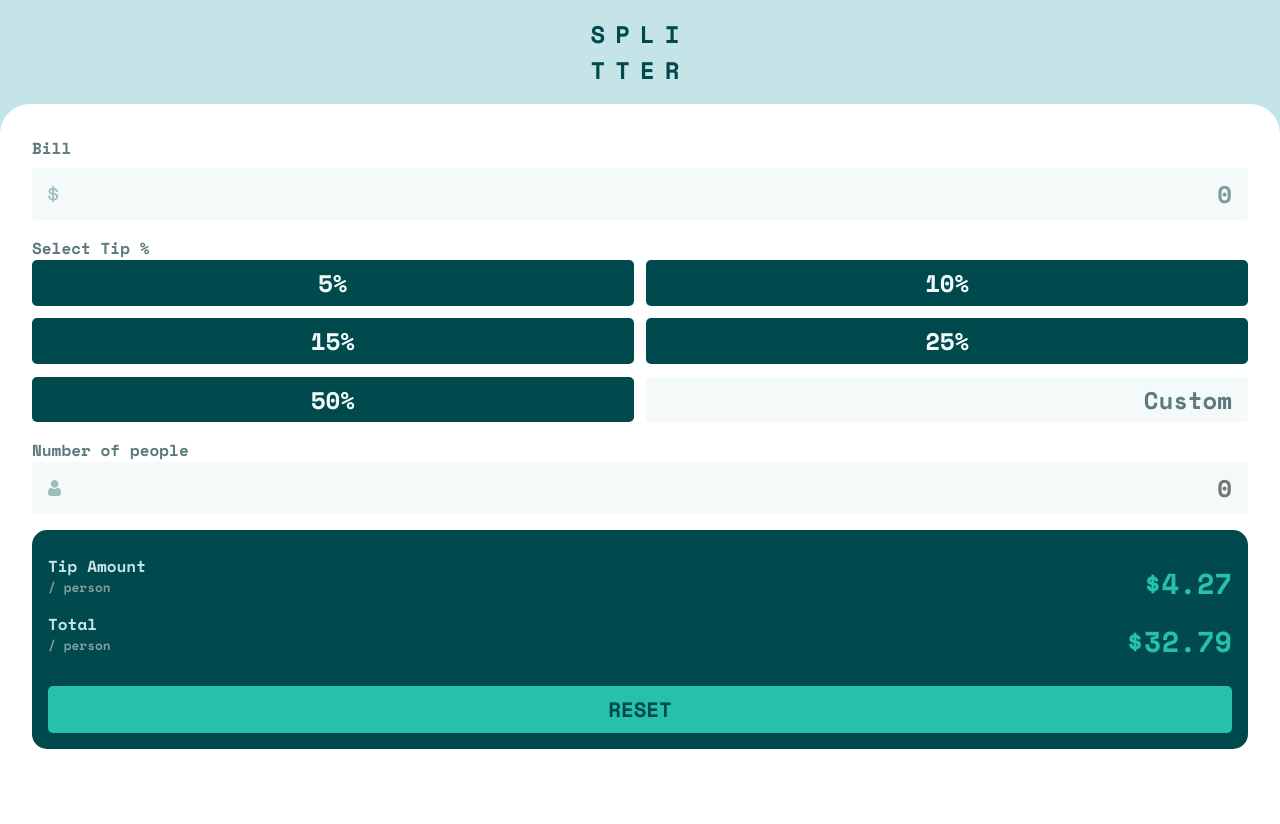
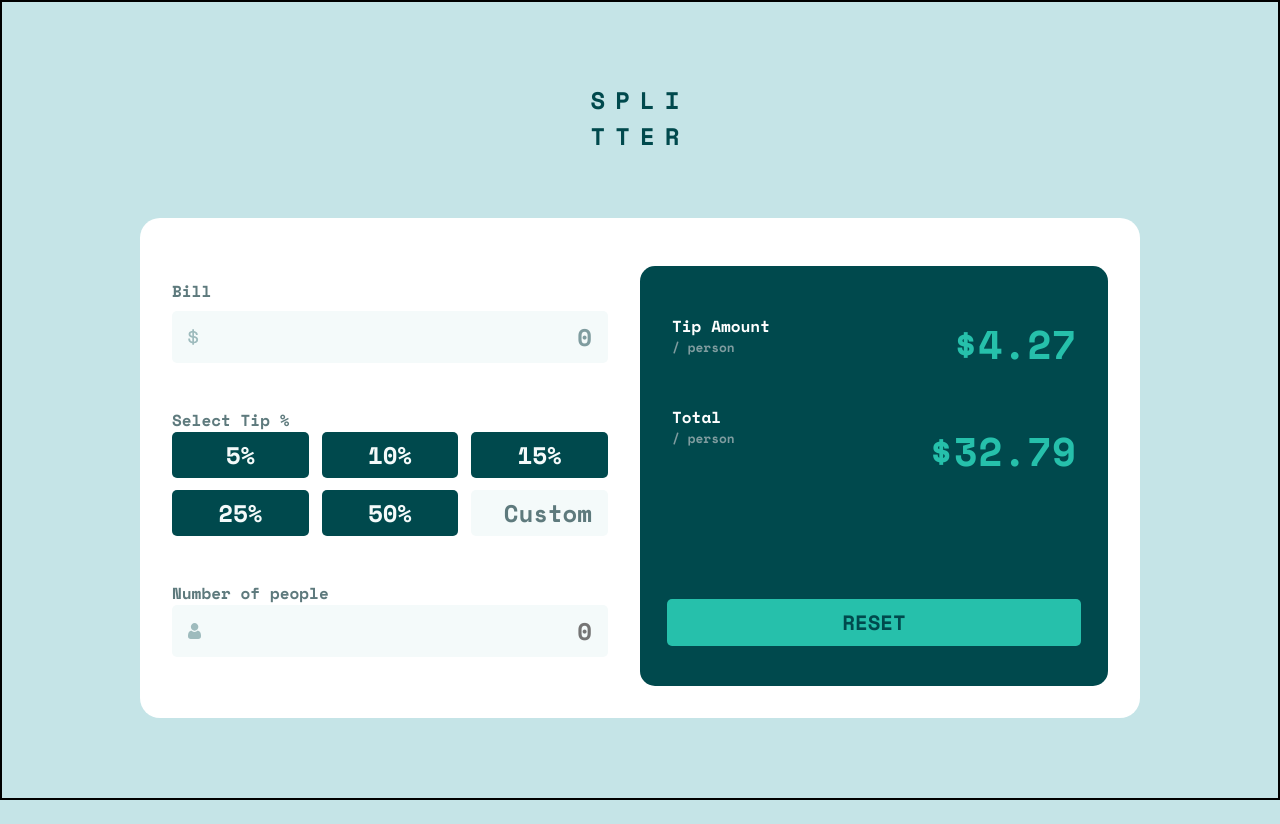
Before and after one commit to VictorMMartinezJr/Tip-Calculator-App, a plain HTML site: page index.html in a window 1280 px wide. After the commit the page ends 800 px from the top, so only its background shows below. Drawn offline with nearby package versions, Linux system fonts and the light colour scheme.

Commit message:
added css for desktop

```diff
--- a/index.html
+++ b/index.html
@@ -17,6 +17,7 @@
     <h1 class="title">SPLI<br />TTER</h1>
     <div class="calculator-container">
       <div class="caculator-content">
+        <div class="user-options">
           <!-- Bill Input -->
           <div class="bill">
             <h2 class="bill-title">Bill</h2>
@@ -58,6 +59,7 @@
               />
             </div>
           </div>
+        </div>
         <!-- Tip Calculations -->
         <div class="tip-caculations">
           <!-- Tip amount per person -->
@@ -66,7 +68,7 @@
               Tip Amount
               <span>/ person</span>
             </div>
-            <div class="tip-amount">$4.27</div>
+            <div class="tip-amount tip-amount-person">$4.27</div>
           </div>
           <!-- Total amount per person -->
           <div class="tip-calculations-container">
@@ -74,7 +76,7 @@
               Total
               <span>/ person</span>
             </div>
-            <div class="tip-amount">$32.79</div>
+            <div class="tip-amount total-amount-person">$32.79</div>
           </div>
           <!-- Reset Btn -->
           <button class="reset-btn">RESET</button>
--- a/style.css
+++ b/style.css
@@ -29,7 +29,6 @@ body {
   color: var(--very-dark-cyan);
   letter-spacing: 10px;
   font-size: 1.5rem;
-  flex: 1;
   margin: 1rem 0;
 }
 /* Caculator */
@@ -60,7 +59,8 @@ body {
   border-radius: 5px;
 }
 .calculator-container input:focus {
-  outline: 2px solid var(--very-dark-cyan);
+  outline: 2px solid var(--strong-cyan);
+  background-color: var(--white);
 }
 /* Bill Input */
 .bill-input-container {
@@ -137,7 +137,7 @@ body {
 .tip-calculations-text {
   display: flex;
   flex-direction: column;
-  color: var(--light-grayish-cyan);
+  color: var(--white);
 }
 .tip-calculations-container span {
   color: var(--grayish-cyan);
@@ -159,3 +159,58 @@ body {
   color: var(--very-dark-cyan);
   margin-top: 1.5rem;
 }
+
+@media screen and (min-width: 1024px) {
+  body {
+    justify-content: center;
+    border: 2px solid black;
+  }
+  .title {
+    margin: 0 0 4rem 0;
+  }
+  .calculator-container {
+    height: 500px;
+    width: 1000px;
+    border-radius: 20px;
+  }
+  .selected-tips {
+    grid-template-columns: repeat(3, 1fr);
+  }
+  .tip:hover {
+    cursor: pointer;
+    background-color: var(--strong-cyan);
+    color: var(--very-dark-cyan);
+  }
+  .caculator-content {
+    display: flex;
+  }
+  .user-options {
+    flex: 1;
+    margin: 0 2rem 0 0;
+    display: flex;
+    flex-direction: column;
+    justify-content: space-evenly;
+  }
+  .tip-caculations {
+    flex: 1;
+    justify-content: space-between;
+  }
+  .tip-calculations-container {
+    padding: 1rem;
+  }
+  .tip-calculations-container:nth-child(2) {
+    flex: 1;
+    align-items: flex-start;
+  }
+  .tip-amount {
+    font-size: 2.5rem;
+  }
+  .reset-btn {
+    width: 95%;
+    margin-bottom: 1.5rem;
+  }
+  .reset-btn:hover {
+    background-color: var(--light-grayish-cyan);
+    cursor: pointer;
+  }
+}
```
Lines whose indentation alone changed are shown as unchanged.
